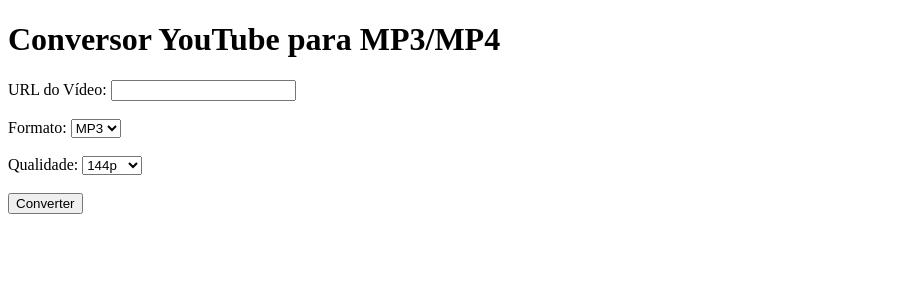
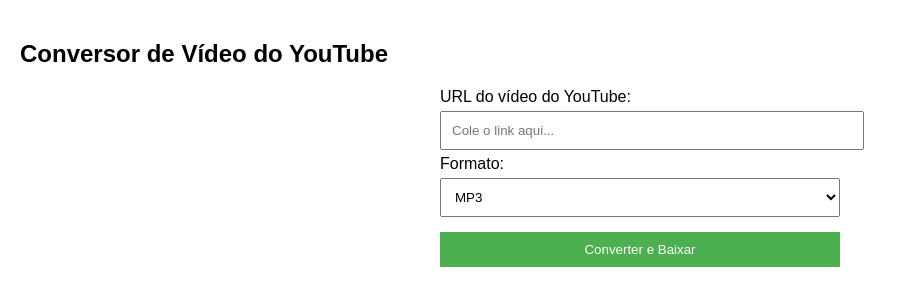
Before and after one commit to BrunoWithoutH/calculadora-html, a plain HTML site: page index.html in a window 1280 px wide. Shown: the whole page, without its empty margins (0-919 px from the left). Drawn offline with Linux system fonts and the light colour scheme.

Commit message:
Atualizar o index.html

```diff
--- a/index.html
+++ b/index.html
@@ -3,61 +3,97 @@
 <head>
 <meta charset="UTF-8">
 <meta name="viewport" content="width=device-width, initial-scale=1.0">
-    <title>Conversor YouTube para MP3/MP4</title>
+<title>Conversor de Vídeo</title>
+<style>
+  body {
+    font-family: Arial, sans-serif;
+    margin: 0;
+    padding: 20px;
+  }
+  form {
+    max-width: 400px;
+    margin: 0 auto;
+  }
+  input[type="text"], select {
+    width: 100%;
+    padding: 10px;
+    margin: 5px 0;
+  }
+  input[type="submit"] {
+    width: 100%;
+    padding: 10px;
+    margin-top: 10px;
+    background-color: #4CAF50;
+    color: white;
+    border: none;
+    cursor: pointer;
+  }
+</style>
 </head>
 <body>
-    <h1>Conversor YouTube para MP3/MP4</h1>
-    <label for="url">URL do Vídeo:</label>
-    <input type="text" id="url" name="url"><br><br>
+
+<h2>Conversor de Vídeo do YouTube</h2>
+
+<form id="videoForm">
+  <label for="videoURL">URL do vídeo do YouTube:</label>
+  <input type="text" id="videoURL" name="videoURL" placeholder="Cole o link aqui..." required>
 
   <label for="formato">Formato:</label>
   <select id="formato" name="formato">
     <option value="mp3">MP3</option>
     <option value="mp4">MP4</option>
-    </select><br><br>
+  </select>
 
-    <div id="qualidade">
-        <label for="resolucao">Qualidade:</label>
-        <select id="resolucao" name="resolucao">
-            <option value="144p">144p</option>
-            <option value="240p">240p</option>
+  <div id="qualidadeContainer" style="display: none;">
+    <label for="qualidade">Qualidade (apenas para MP4):</label>
+    <select id="qualidade" name="qualidade">
+      <option value="720p">720p</option>
+      <option value="480p">480p</option>
       <option value="360p">360p</option>
-            <option value="480p">480p</option>
-            <option value="720p">720p</option>
-            <option value="1080p">1080p</option>
-        </select><br><br>
+    </select>
   </div>
 
-    <button id="converter">Converter</button>
-    <a id="download" href="" style="display: none;">Download</a>
+  <input type="submit" value="Converter e Baixar">
+</form>
 
 <script>
-        const formato = document.getElementById('formato');
-        const qualidade = document.getElementById('qualidade');
-        const resolucao = document.getElementById('resolucao');
-        const converter = document.getElementById('converter');
-        const download = document.getElementById('download');
-
-        formato.addEventListener('change', function() {
-            if (formato.value === 'mp4') {
-                qualidade.style.display = 'block';
+  document.getElementById('formato').addEventListener('change', function() {
+    var formato = this.value;
+    var qualidadeContainer = document.getElementById('qualidadeContainer');
+    if (formato === 'mp4') {
+      qualidadeContainer.style.display = 'block';
     } else {
-                qualidade.style.display = 'none';
+      qualidadeContainer.style.display = 'none';
     }
   });
 
-        converter.addEventListener('click', function() {
-            // Lógica de conversão do vídeo
-            download.style.display = 'inline-block'; // Mudança de 'block' para 'inline-block'
-            const selectedFormat = formato.value;
-            const selectedQuality = resolucao.value;
-            const videoURL = document.getElementById('url').value;
+  document.getElementById('videoForm').addEventListener('submit', function(event) {
+    event.preventDefault();
+    var videoURL = document.getElementById('videoURL').value;
+    var formato = document.getElementById('formato').value;
+    var qualidade = document.getElementById('qualidade').value || null;
 
-            // Simulação de download com alerta
-            alert(`Baixando ${selectedFormat.toUpperCase()} em ${selectedQuality} de: ${videoURL}`);
+    // Função para gerar a URL de download com base nas escolhas do usuário
+    function gerarURLDownload(videoURL, formato, qualidade) {
+      var baseEndpoint = 'https://rapidapi.com/marcocollatina/api/youtube-to-mp315';
+      var params = {
+        videoURL: videoURL,
+        formato: formato
+      };
+      if (qualidade) {
+        params.qualidade = qualidade;
+      }
+      var queryString = Object.keys(params).map(key => key + '=' + encodeURIComponent(params[key])).join('&');
+      return baseEndpoint + '?' + queryString;
+    }
+
+    // Gerar a URL de download
+    var downloadURL = gerarURLDownload(videoURL, formato, qualidade);
+
+    // Redirecionar o navegador para a URL de download
+    window.location.href = downloadURL;
   });
+</script>
 
-        // Removido o evento 'click' do botão de download, pois não há lógica definida para isso
-    </script>
 </body>
 </html>
```
Lines whose indentation alone changed are shown as unchanged.
